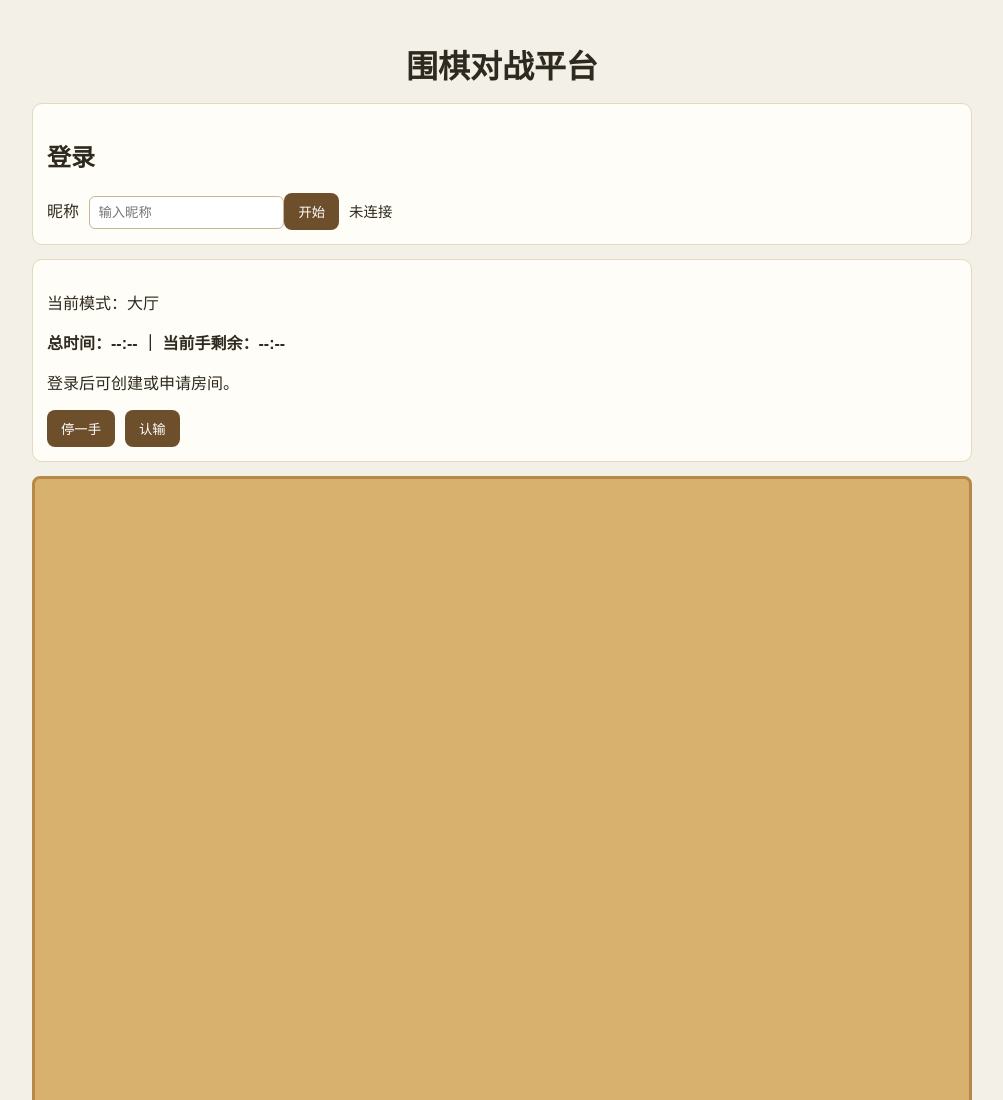
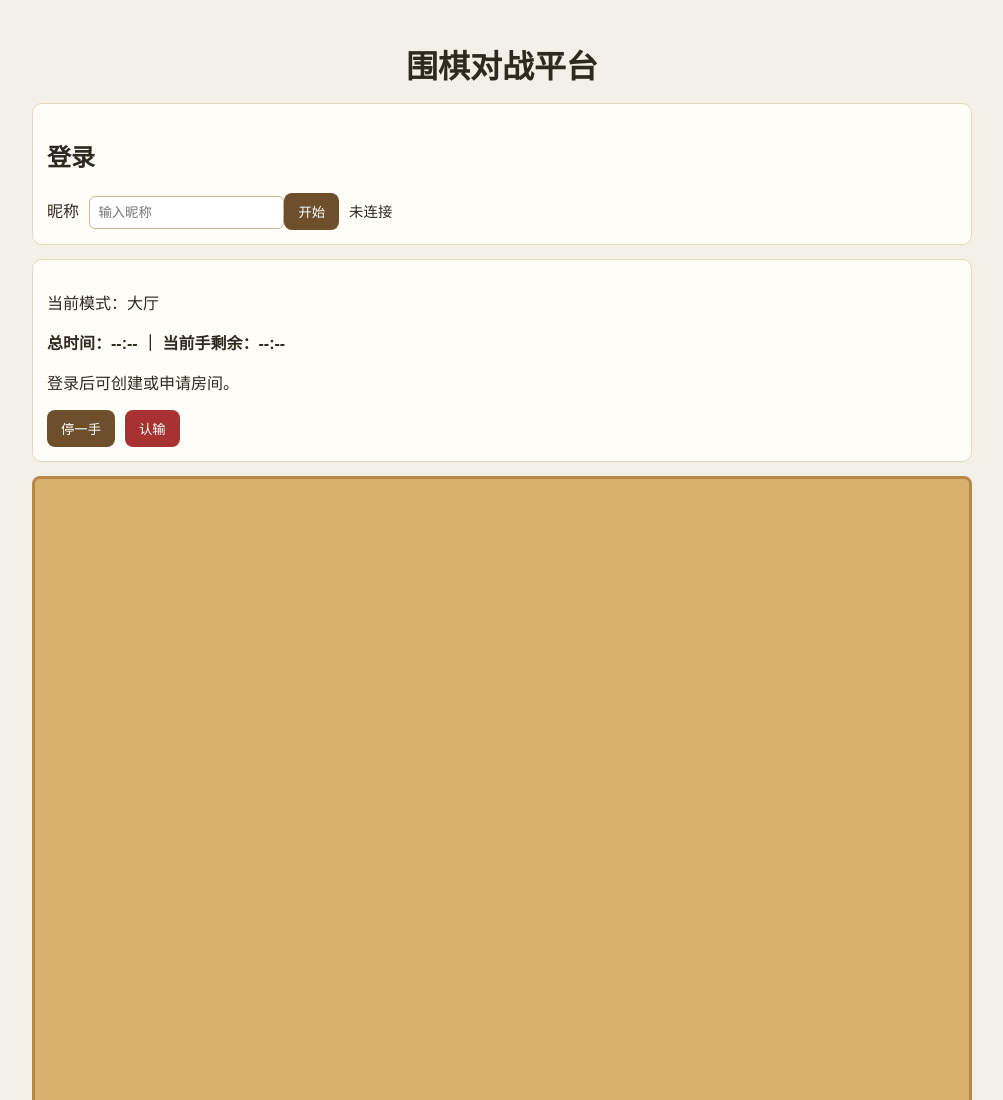
Before and after one commit to Low-Rate/wei-qi, a website: page index.html in a window 1280 px wide. Shown: the top 1100 px of the page, without its empty margins (138-1141 px from the left). Drawn offline with Linux system fonts and the light colour scheme.

Commit message:
style: improve mobile layout and game control states

```diff
--- a/style.css
+++ b/style.css
@@ -97,3 +97,8 @@ input {
 .room-item { border-top: 1px solid #e4d9bf; padding: 10px 0; }
 .room-item button, #applications button { margin-left: 8px; }
 #connection-status { margin-left: 10px; font-size: .9rem; }
+
+button:disabled { opacity: .45; cursor: not-allowed; }
+button.danger { background: #a83232; }
+button:focus-visible, input:focus-visible, select:focus-visible, canvas:focus-visible { outline: 3px solid #3977c5; outline-offset: 2px; }
+@media (max-width: 640px) { .container { padding: 10px; } #board { width: 100%; height: auto; } #create-room-form > * { min-width: 0; max-width: 100%; } #nickname { max-width: 55vw; } }
```
